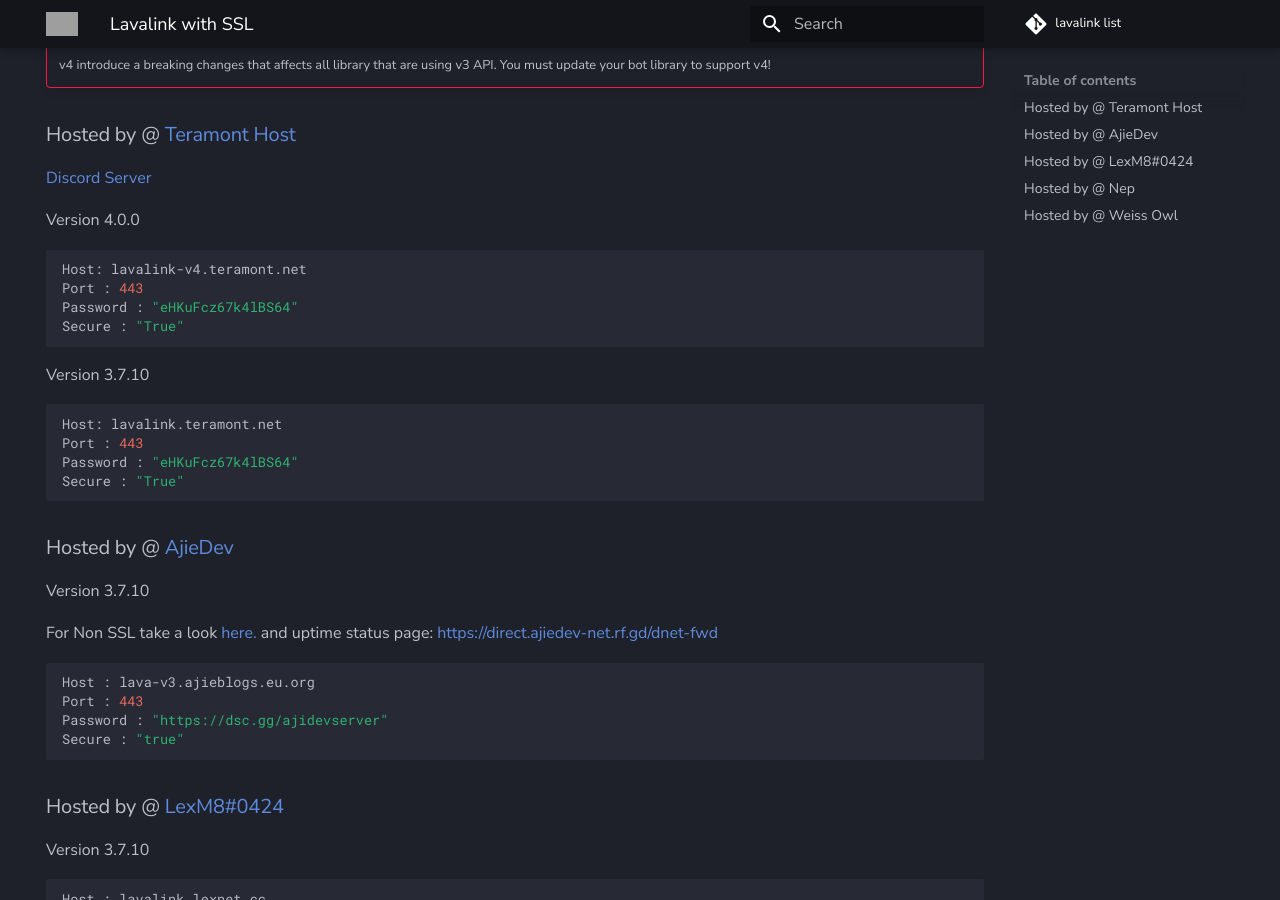
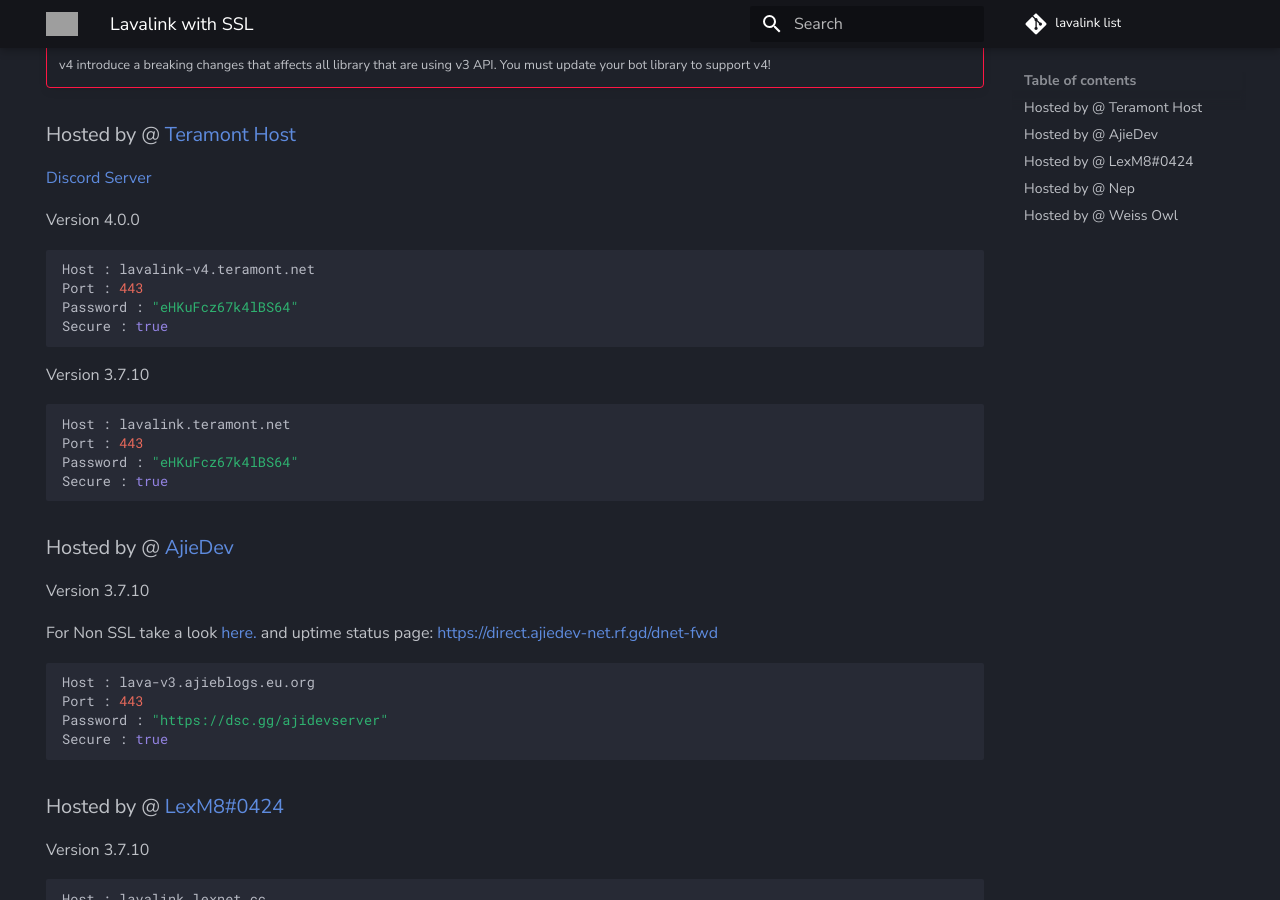
Before and after one commit to DarrenOfficial/lavalink-list, an MkDocs documentation site: the page built from docs/SSL/lavalink-with-ssl.md, in a window 1280 px wide and 900 px high, scrolled down 249 px. Built offline with MkDocs 1.6.1 and Material for MkDocs 9.7.7, drawn with Linux system fonts in a browser that asks for light colours; comment, search, counter and statistics services are not loaded; part of the change alters nothing that is shown; grey boxes are pictures that could not be loaded.

````diff
--- a/docs/SSL/lavalink-with-ssl.md
+++ b/docs/SSL/lavalink-with-ssl.md
@@ -20,18 +20,18 @@ description: SSL Uses Secure WS connection, whilst No SSL uses standard WS. if y
 
 Version 4.0.0
 ```bash
-Host: lavalink-v4.teramont.net
+Host : lavalink-v4.teramont.net
 Port : 443
 Password : "eHKuFcz67k4lBS64"
-Secure : "True"
+Secure : true
 ```
 
 Version 3.7.10
 ```bash
-Host: lavalink.teramont.net
+Host : lavalink.teramont.net
 Port : 443
 Password : "eHKuFcz67k4lBS64"
-Secure : "True"
+Secure : true
 ```
 
 ### Hosted by @ [AjieDev](https://github.com/AjieDev)
@@ -42,7 +42,7 @@ For Non SSL take a look [here.](https://lavalink.darrennathanael.com/NoSSL/laval
 Host : lava-v3.ajieblogs.eu.org
 Port : 443
 Password : "https://dsc.gg/ajidevserver"
-Secure : "true"
+Secure : true
 ```
 
 ### Hosted by @ [LexM8#0424](https://freelavalink.lexnet.cc)
````
